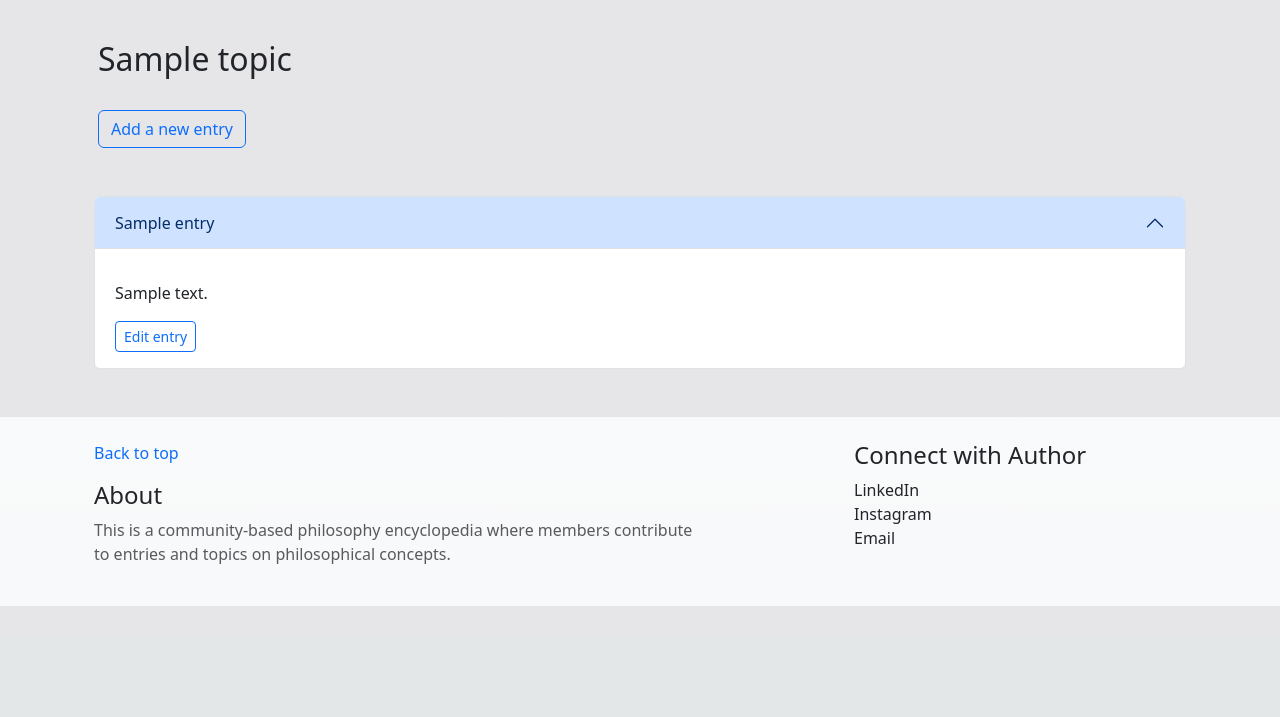
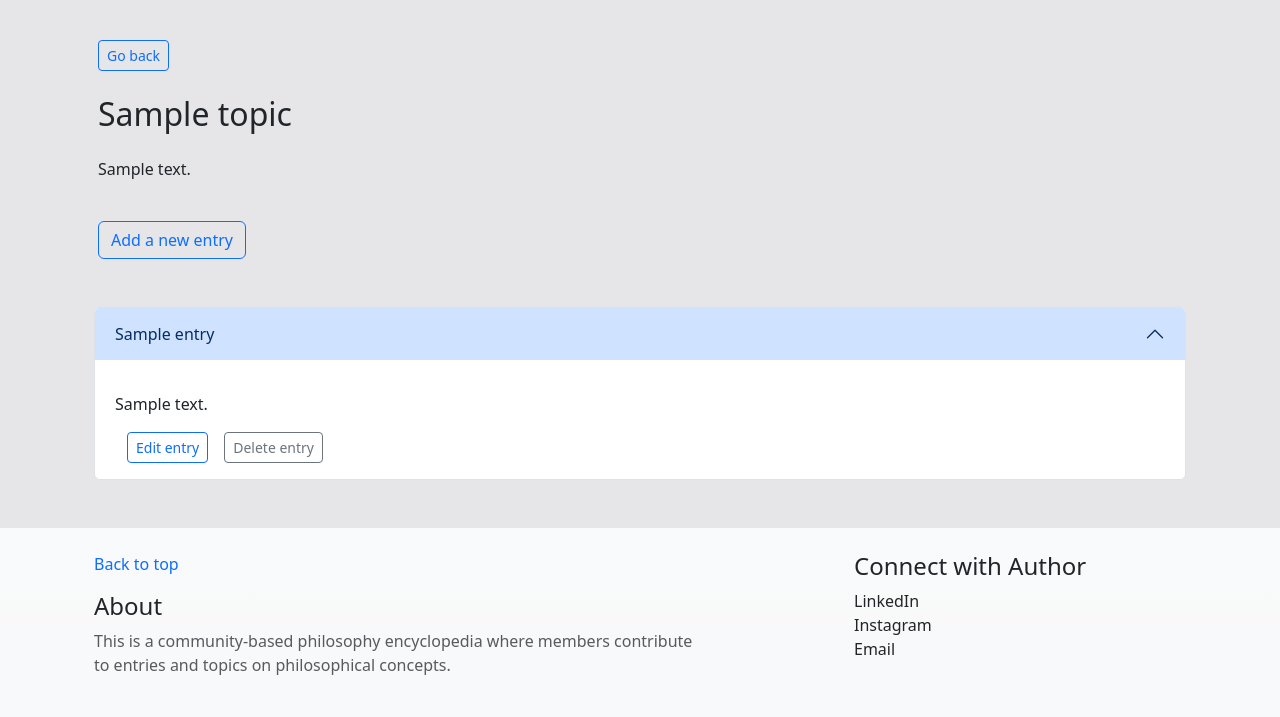
Before and after one commit to RiddleHe/PhilosPedia, a Django app: page /topics/1/ in a window 1280 px wide. Shown: the part 165-882 px from the top of the page. Before the commit the page ends 771 px from the top, so only its background shows below. Run offline with Django 4.2, Linux system fonts and the light colour scheme; a user stored in the database is signed in; tables that the repository leaves empty hold one stand-in row (values such as "Sample post"); some libraries are stand-ins or nearby versions.

Commit message:
Add delete button, 'go back' button, and other UX elements.

```diff
--- a/pedia/models.py
+++ b/pedia/models.py
@@ -1,4 +1,6 @@
 from django.db import models
+from django.contrib.auth.models import User
+
 
 # Create your models here.
 
@@ -7,6 +9,7 @@ class Topic(models.Model):
     title = models.CharField(max_length=200)
     created_time = models.DateTimeField(auto_now_add=True)
     description = models.TextField()
+    owner = models.ForeignKey(User, default=1, on_delete=models.SET_DEFAULT)
 
     def __str__(self):
         return self.title
@@ -17,6 +20,8 @@ class Entry(models.Model):
     title = models.CharField(max_length=200)
     description = models.TextField(default="")
     created_time = models.DateTimeField(auto_now_add=True)
+    owner = models.ForeignKey(User, default=1, on_delete=models.SET_DEFAULT)
+
 
     def __str__(self):
         return self.title
--- a/pedia/templates/pedia/topic.html
+++ b/pedia/templates/pedia/topic.html
@@ -4,8 +4,14 @@
 
     <div class="container p-3">
         <div class="row">
+            <div class="col-md-6 col-lg-12 mb-4">
+                <a class="btn btn-sm btn-outline-primary" href="{% url 'pedia:topics' %}">Go back</a>
+            </div>
             <div class="col-md-6 col-lg-12">
                 <h2>{{topic.title}}</h2>
+            </div>
+            <div class="col-md-12 mt-3">
+                <p>{{topic.description}}</p>
             </div>
             <div class="col-md-6 col-lg-12 my-4">
                 <a class="btn btn-outline-primary" href="{% url 'pedia:add_entry' topic.id %}">Add a new entry</a>
@@ -29,7 +35,10 @@
                         <div class="accordion-collapse collapse show" id="collapseOne" aria-labelledby="headingOne" data-bs-parent="#accordionEntry">
                             <div class="accordion-body">
                                 <p>{{ entry.description|linebreaks}}</p>
-                                <a class="btn btn-sm btn-outline-primary" href="{% url 'pedia:edit_entry' entry.id %}">Edit entry</a>
+                                <div class="container d-flex">
+                                    <a class="btn btn-sm btn-outline-primary me-3" href="{% url 'pedia:edit_entry' entry.id %}">Edit entry</a>
+                                    <a class="btn btn-sm btn-outline-secondary" href="{% url 'pedia:delete_entry' entry.id %}">Delete entry</a>
+                                </div>
                             </div>
 
                         </div>
--- a/pedia/urls.py
+++ b/pedia/urls.py
@@ -19,4 +19,6 @@ urlpatterns = [
     re_path(r'^add_entry/(?P<topic_id>\d+)/$', views.add_entry, name='add_entry'),
     # url of edit_entry page
     re_path(r'^edit_entry/(?P<entry_id>\d+)/$', views.edit_entry, name='edit_entry'),
+    # url of delete_entry page
+    re_path(r'^delete_entry/(?P<entry_id>\d+)/$', views.delete_entry, name='delete_entry'),
 ]
--- a/pedia/views.py
+++ b/pedia/views.py
@@ -95,6 +95,18 @@ def edit_entry(request, entry_id):
     context = {'entry': entry, 'form': form, 'topic': topic}
     return render(request, 'pedia/edit_entry.html', context)
 
+def delete_entry(request, entry_id):
+    """Delete an entry"""
+
+    entry = Entry.objects.get(id=entry_id)
+    topic = entry.topic
+
+    if entry.owner == request.user:
+        entry.delete()
+
+    return HttpResponseRedirect(reverse('pedia:topic', args=[topic.id]))
+
+
 class SearchResultsView(ListView):
     """Load a search result page"""
     model = Topic
```
Also changed, not shown: pedia/templates/pedia/add_entry.html (+7 -1 lines), pedia/templates/pedia/edit_entry.html (+7 -1 lines), 1 other file.
